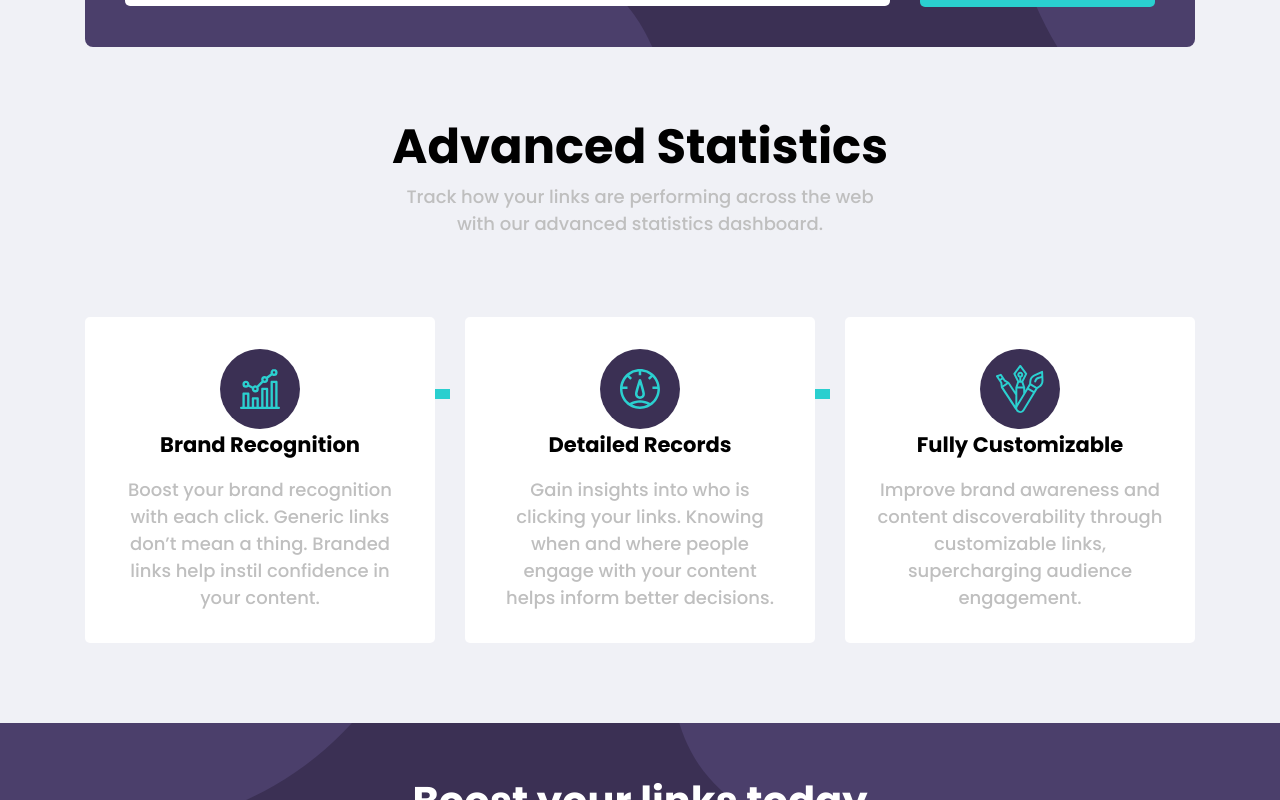
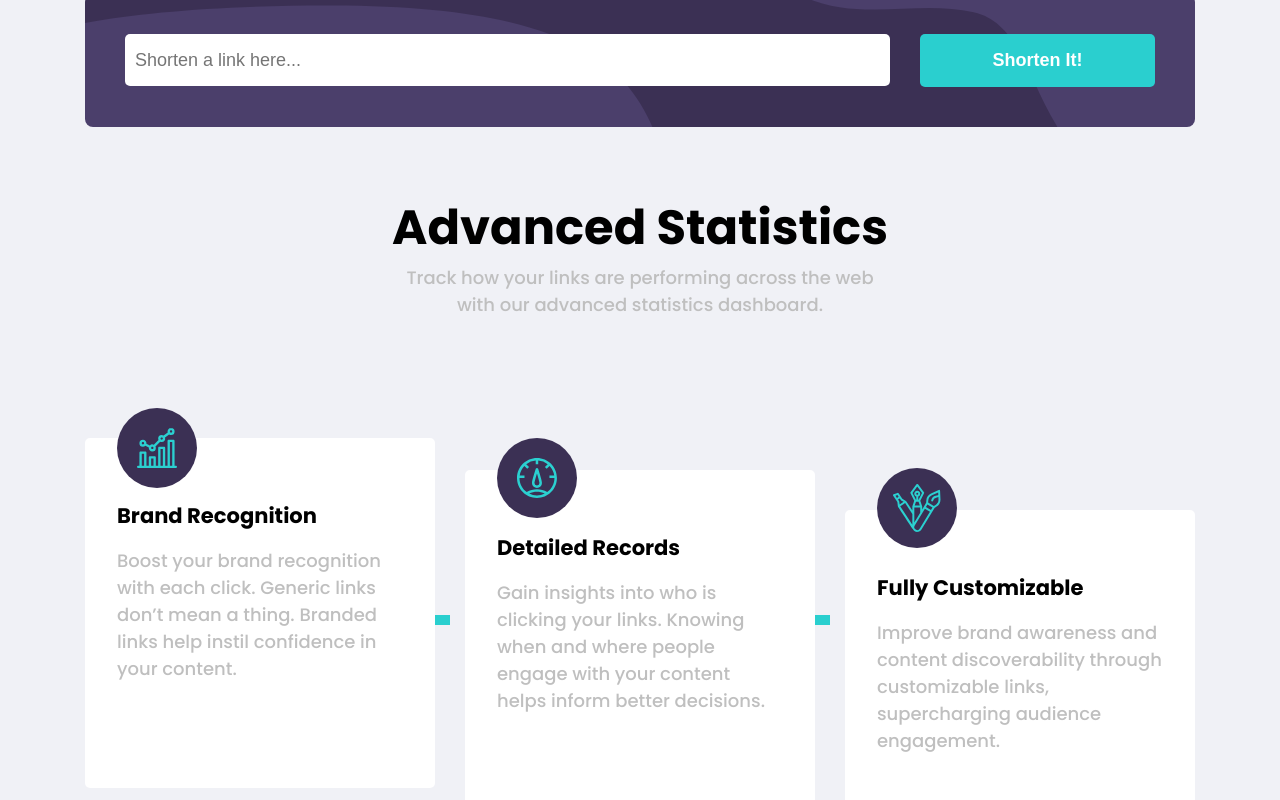
Before and after one commit to carolinavero/url-shortening, a React (Create React App) app: page / in a window 1280 px wide. Shown: the part 680-1480 px from the top of the page. Built offline with nearby package versions, Linux system fonts and the light colour scheme.

Commit message:
shorten function

```diff
--- a/src/GlobalStyles.js
+++ b/src/GlobalStyles.js
@@ -99,6 +99,15 @@ const GlobalStyle = createGlobalStyle `
       max-width: 150%;
     }
 
+    .bg-item {
+        width: 100%;
+        height: 72px;
+        background-color: #fff;
+        display: flex;
+        position: absolute;
+
+    }
+
     @media(min-width: 768px) {
       h1 {
         font-size: 4rem;
--- a/src/components/Home/index.js
+++ b/src/components/Home/index.js
@@ -1,19 +1,22 @@
 import React from 'react';
 import Nav from '../Template/Nav';
 import Header from '../Template/Header';
-import Shortly from '../Shortly';
+import Shortly from '../Shortly/index';
+
 import Advanced from '../Advanced';
 import Cards from '../Template/Card';
 import Footer from '../Template/Footer';
 
 export default function Home() {
 
+/*     const [entries, storeEntry] = ShortLinks();
+    const handleAddEntry = (entry) => storeLinks(entry); */
     return (
         <>
 
         <Nav />
         <Header />
-        <Shortly />
+        <Shortly /* addEntry={handleAddEntry} *//>
         <Advanced />
         <Cards />
         <Footer />
--- a/src/components/ResultShortly/index.js
+++ b/src/components/ResultShortly/index.js
@@ -1,26 +1,36 @@
-import React from 'react';
+import React, { useEffect, useState } from 'react';
 import { CopyToClipboard } from 'react-copy-to-clipboard';
 import { Container, Row, Col } from 'react-grid-system';
 
 import { ButtonShorten, Results } from './styles';
 
-export default class ResultShortly extends React.Component {
-    state = {
-        copied: false
-    }
+export default function ResultShortly({ listLinks }){
+    const [listCopies, setListCopies] = useState([false, false, true]);
+    const [lista, setLista] = useState([])
 
-    handleCopy = (e) => {
+    function handleCopy (index) {
         console.log("copiou!!")
-        console.log("o link é:", this.props.hashid)
-        var copiedLink = this.props.hashid;
-        console.log("valor na variavel", copiedLink)
-        this.setState({
-            copied: true
-        })
+        console.log("index!!", index)
+
+        let item = lista[index];
+        item.copied = true;
+        let listCopy = lista;
+        listCopy[index] = item;
+
+        console.log(lista[index])
+        setLista(listCopy);
 
     }
 
-render() {
+    console.log("lista de links no result", lista)
+
+    useEffect(() => {
+        setLista(listLinks);
+        console.log("useeffect", lista)
+    }, [listLinks])
+
+    console.log(lista);
+
         return (
             <>
 
@@ -30,26 +40,30 @@ render() {
                     <Row>
                         <Col>
 
-                             <Results>
+                            {lista.map((link, index) => (
+                                <Results key={index}>
 
-                                <div className="original-link"> {this.props.url}</div>
+                                    <div className="original-link"> {link.url}</div>
                                     <div className="separate"></div>
                                     <div className="new-link-block">
                                         <div className="new-link">
-                                        <a href={`${this.props.hashid}`}>{this.props.hashid}</a>
+                                            <a href={`${link.resultNewUrl}`}>{link.resultNewUrl}</a>
                                         </div>
 
                                         <CopyToClipboard
-                                        onCopy={this.onCopy}
+                                           /*  onCopy={copied, true} */
                                             options={{ message: 'Copied!!' }}
-                                        text={this.props.hashid}
+                                            text={link.resultNewUrl}
                                         >
-                                        {this.state.copied ?
-                                            <ButtonShorten className="btn-small copiedButton" onClick={(e) => this.handleCopy()}> Copied!</ButtonShorten>
+                                            {link.copied ?
+                                                <ButtonShorten
+                                                    className="btn-small copiedButton"
+                                                    onClick={(e) => handleCopy(index)}
+                                                > Copied!</ButtonShorten>
                                                 :
                                                 <ButtonShorten
                                                     className="btn-small"
-                                                onClick={(e) => this.handleCopy()}
+                                                    onClick={(e) => handleCopy(index, e)}
                                                 > Copy
                                                 </ButtonShorten>
                                             }
@@ -59,6 +73,7 @@ render() {
                                     </div>
 
                                 </Results>
+                            ))}
 
                         </Col>
                     </Row>
@@ -68,5 +83,5 @@ render() {
         </>
 
     )
+
 }
-}
--- a/src/components/Shortly/index.js
+++ b/src/components/Shortly/index.js
@@ -1,73 +1,77 @@
-import React from 'react';
+import React, { useState, useEffect } from 'react';
 
 import { Container, Row, Col } from 'react-grid-system';
-import { Form, ButtonShorten } from './styles';
+import { FormContainer, ButtonShorten } from './styles';
 
 import ResultShortly from '../ResultShortly';
 
 import api from '../../services/api';
 
-export default class Shortly extends React.Component {
+export default function Shortly (props) {
 
-    constructor(props) {
-        super(props);
-        this.state = {
-            url: '',
-            hashid: '',
-            isSubmitted: false
+    const [url, setUrl] = useState('');
+    const [listLinks, setListLinks] = useState([]);
+
+    const getLinksFromStorage = () => JSON.parse(
+        window.localStorage.getItem("allLinks")
+    );
+
+    useEffect(() => {
+        const linksFromStorage = getLinksFromStorage();
+        console.log("links storage", linksFromStorage)
+        if (linksFromStorage) {
+            setListLinks(linksFromStorage)
+            console.log("links storage no if", linksFromStorage)
         }
+
+    }, []);
+
+    const storeLinks = link => {
+        console.log("links..", link)
+        const newLinks = [link, ...listLinks];
+        setListLinks(newLinks);
+        window.localStorage.setItem("allLinks", JSON.stringify(newLinks));
     }
 
-    handleChange = (e) => {
+    function handleChange(e) {
         e.preventDefault();
         console.log("input foi clicado")
-
-        this.setState({
-            url: e.target.value
-        });
-
-        console.log(e.target.value )
+        setUrl({ url: e.target.value });
     }
 
-    handleSubmit = (e) =>  {
+    function handleSubmit(e) {
         e.preventDefault();
+        console.log('handle Submit')
+        console.log('url', url)
 
-        const urlTyped = this.state.url
-
-        api.post(`api/links/`, { url: urlTyped })
+        const result = api.post(`api/links/`, url)
 
             .then(res => {
                 var resultNewUrl = res.config.baseURL + res.data.hashid;
-                var resultUrl = res.data.url;
 
-                this.setState({
-                    url: resultUrl,
-                    hashid: resultNewUrl,
-                    isSubmitted: true
-                });
-
-                console.log(this.state)
-
-
-                localStorage.setItem('url', res.data.url)
-                localStorage.setItem('hashid', res.data.hashid)
+                const link = {
+                    url: res.data.url,
+                    resultNewUrl,
+                    isSubmitted: true,
+                    copied: false
+                };
+                console.log("link no resp..", link)
+                storeLinks(link);
 
             })
             .catch(function (error) {
-                alert(error.response.data.url)
+                alert(error.res)
             })
 
     }
 
- render() {
     return (
 
         <>
-
             <Container>
                 <Row>
                     <Col>
-                        <Form onSubmit={this.handleSubmit}>
+                        <FormContainer onSubmit={handleSubmit}>
 
                             <Row>
                                 <Col md={9}>
@@ -76,7 +80,7 @@ export default class Shortly extends React.Component {
                                         type="text"
                                         placeholder="Shorten a link here..."
                                         name="url"
-                                        onChange={this.handleChange}
+                                        onChange={handleChange}
                                     />
                                 </Col>
                                 <Col md={3}>
@@ -84,19 +88,14 @@ export default class Shortly extends React.Component {
                                 </Col>
                             </Row>
 
-                        </Form>
+                        </FormContainer>
                     </Col>
                 </Row>
             </Container>
 
-            {this.state.isSubmitted &&
-            localStorage !== null &&
-            <ResultShortly url={this.state.url} hashid={this.state.hashid} isSubmitted={this.state.isSubmitted} />}
-
+            {  <ResultShortly listLinks={listLinks} />  }
 
         </>
+    )
 
-        )
-
-    }
 }
--- a/src/components/Shortly/styles.js
+++ b/src/components/Shortly/styles.js
@@ -3,14 +3,14 @@ import styled from 'styled-components';
 import bgShortenMobile from '../../assets/bg-shorten-mobile.svg';
 import bgShortenDesktop from '../../assets/bg-shorten-desktop.svg';
 
-export const Form = styled.form`
+export const FormContainer = styled.form`
     background-color: var(--secondary-color);
     background-repeat: no-repeat;
     background-position: right;
     background-image: url(${bgShortenMobile});
     padding: 1.5rem;
+    border-radius: 8px;
 
-    border-radius: 8px;
     @media(min-width: 768px) {
         background-image: url(${bgShortenDesktop});
         padding: 2.5rem;
--- a/src/components/Template/Card/index.js
+++ b/src/components/Template/Card/index.js
@@ -1,5 +1,5 @@
 import React from 'react';
-import { Separate, CardContainer, ImageContainer } from './styles';
+import { Separate, CardBlockContainer, CardContainer, ImageContainer } from './styles';
 import { Container, Row, Col } from 'react-grid-system';
 
 import brandImg from '../../../assets/icon-brand-recognition.svg';
@@ -10,30 +10,46 @@ export default function Card() {
     return (
         <>
 
+        <CardBlockContainer>
             <Container>
             <Row>
-                <Col sm={4}>
+                <Col sm={4} className="card-col">
                     <CardContainer>
-
-                        <ImageContainer>
+                            <div className="card card-alignment">
+                                <div className="card-header">
+                                    <ImageContainer  className="icon-block">
                                         <img src={brandImg} alt="Brand Recognition" />
                                     </ImageContainer>
+                                </div>
+                                <div className="card-body">
                                     <h3>Brand Recognition</h3>
                                     <p>Boost your brand recognition with each click. Generic links don’t
                                     mean a thing. Branded links help instil confidence in your content.</p>
+                                </div>
+
+
+                            </div>
+
 
                     </CardContainer>
                     <Separate />
 
                 </Col>
-                <Col sm={4}>
-                    <CardContainer>
-                        <ImageContainer>
+                <Col sm={4} >
+                    <CardContainer >
+                            <div className="card card-alignment-1">
+                                <ImageContainer className="icon-block-1">
                                     <img src={detailedImg} alt="Detailed Records" />
                                 </ImageContainer>
+                                <div className="card-body">
                                     <h3>Detailed Records</h3>
                                     <p>Gain insights into who is clicking your links. Knowing when and where
                                     people engage with your content helps inform better decisions.</p>
+                                </div>
+
+                            </div>
+
+
 
                     </CardContainer>
                     <Separate />
@@ -41,21 +57,25 @@ export default function Card() {
                 </Col>
                 <Col sm={4}>
 
-                    <CardContainer>
-
-                        <ImageContainer>
+                    <CardContainer >
+                        <div className="card card-alignment-2">
+                            <ImageContainer className="icon-block-2">
                                 <img src={fullyImg} alt="Fully Customizable" />
                             </ImageContainer>
-
+                            <div className="card-body">
                                 <h3>Fully Customizable</h3>
                                 <p>Improve brand awareness and content discoverability through customizable
                                 links, supercharging audience engagement.</p>
+                            </div>
+
+                        </div>
 
                     </CardContainer>
 
                 </Col>
             </Row>
             </Container>
+        </CardBlockContainer>
 
         </>
     )
--- a/src/components/Template/Card/styles.js
+++ b/src/components/Template/Card/styles.js
@@ -1,14 +1,73 @@
 import styled from 'styled-components';
 
+export const CardBlockContainer = styled.div `
+    .card-col {
+        padding-left: 0;
+        padding-right: 0;
+    }
+`;
+
 export const CardContainer = styled.div`
+
+    position: relative;
+    padding-top: 4rem;
+
+    .card {
         text-align: center;
         padding: 2rem;
         background-color: #fff;
         border-radius: 5px;
-    position: relative;
+        position: initial;
+        display: flex;
+        flex-direction: column;
+        justify-content: flex-start;
+
+
+    }
+    .card-header {
+        display: flex;
+        justify-content: center;
+
+    }
+    .card-body {
+        padding-top: 30px;
+    }
+    .card-alignment,
+    .card-alignment-1,
+    .card-alignment-2 {
+        align-items: center;
+    }
+
 
     @media(min-width: 768px) {
+
         margin: 4rem 0;
+        padding-top: 0;
+
+        .card {
+            margin: 0;
+            text-align: left;
+            min-height: 350px;
+        }
+        .card-alignment,
+        .card-alignment-1,
+        .card-alignment-2 {
+            align-items: flex-start;
+        }
+
+        .card-alignment {
+            margin-top: 2.5rem;
+        }
+        .card-alignment-1 {
+            margin-top: 4.5rem;
+        }
+        .card-alignment-2 {
+            margin-top: 7rem;
+        }
+        .card-header {
+            justify-content: flex-start;
+
+        }
     }
 
 `;
@@ -18,10 +77,44 @@ export const ImageContainer = styled.div`
     border-radius: 50px;
     width: 80px;
     height: 80px;
-    margin: 0 auto;
     display: flex;
     align-items: center;
     justify-content: center;
+
+    margin: 0 auto;
+    position: absolute;
+
+    &.icon-block {
+        top: 10px;
+        position: absolute;
+    }
+    &.icon-block-1 {
+        top: 20px;
+        position: absolute;
+    }
+    &.icon-block-2 {
+        top: 30px;
+        position: absolute;
+    }
+
+
+    @media (min-width: 768px) {
+        margin: 0;
+        position: absolute;
+
+        &.icon-block {
+            top: 10px;
+            position: absolute;
+        }
+        &.icon-block-1 {
+            top: 40px;
+            position: absolute;
+        }
+        &.icon-block-2 {
+            top: 70px;
+            position: absolute;
+        }
+    }
 
 `;
 
@@ -36,7 +129,7 @@ export const Separate = styled.div`
         transform: rotate(90deg);
         position: absolute;
         right: 0px;
-        top: 20%;
+        top: 40%;
         z-index: -1;
     }
 `;
--- a/src/components/Template/Menu.js
+++ b/src/components/Template/Menu.js
@@ -14,8 +14,6 @@ export const List = styled.ul`
     align-items: center;
     justify-content: center;
     text-align: center;
-
-
 `;
 
 export const ListItem = styled.li`
@@ -67,7 +65,7 @@ export default Menu  => (
                 <Link to="/login">Login</Link>
             </ListItem>
             <ListItem>
-                <button class="button primary-button">Sign Up</button>
+                <button className="button primary-button">Sign Up</button>
             </ListItem>
 
         </List>
--- a/src/components/Template/Nav/index.js
+++ b/src/components/Template/Nav/index.js
@@ -20,9 +20,7 @@ const Nav  = () => {
 
                         <Hidden xs sm className="menu-desktop">
                             <List>
-                                <ListItem>
 
-                                </ListItem>
                                 <ListItem>
                                     <Link to="/">Features</Link>
                                 </ListItem>
@@ -46,7 +44,7 @@ const Nav  = () => {
                                     <MenuButton>
                                         <svg xmlns="http://www.w3.org/2000/svg" width="30" height="30" viewBox="0 0 30 30" role="img" focusable="false">
                                             <title>Menu</title>
-                                        <path stroke="currentColor" strokeLinecap="round" strokeMiterlimit="10" strokeWidth="2" d="M4 7h22M4 15h22M4 23h22"></path>
+                                            <path stroke="currentColor" strokeLinecap="round" strokeMiterlimit="10" strokeWidth="2" d="M4 7h22M4 15h22M4 23h22"></path>
                                         </svg>
                                     </MenuButton>
                                 }
```
Also changed, not shown: src/components/Shortly/index-ok.js (added, +106 -0 lines), src/components/Template/Header/styles.js (+7 -1 lines), src/components/Template/Nav/styles.js (+9 -2 lines). Lines whose indentation alone changed are shown as unchanged.
